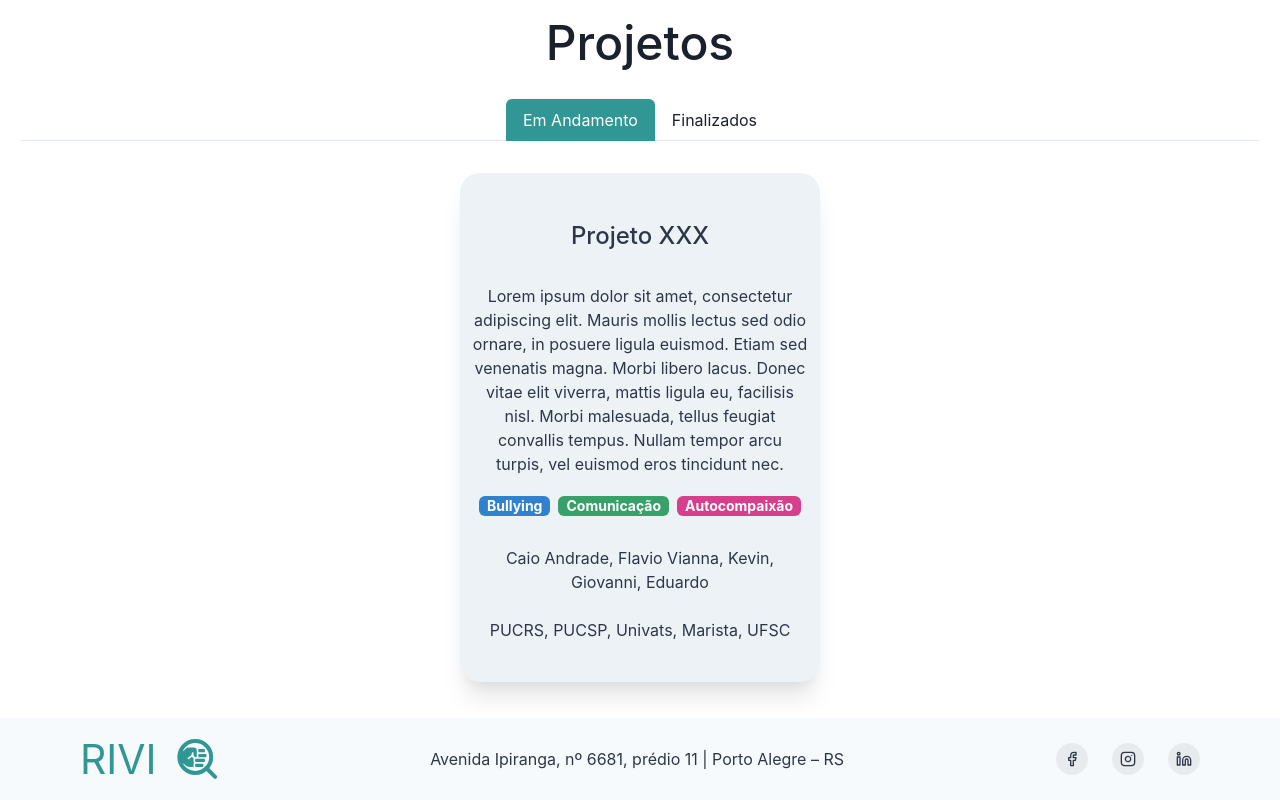
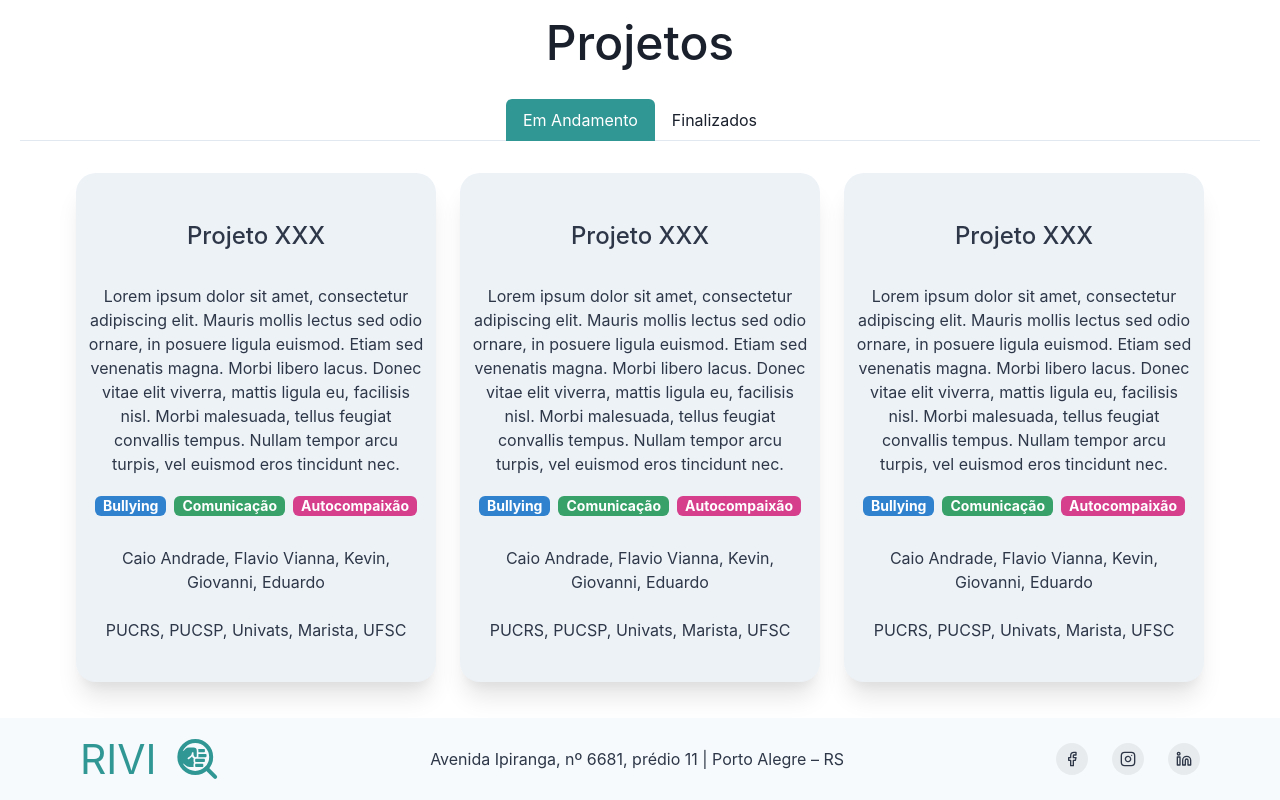
Before and after one commit to ages-rivi/rivi-frontend-js, a Next.js app: page /projetos in a window 1280 px wide. Shown: the part 544-1344 px from the top of the page. Built offline with nearby package versions, Linux system fonts and the light colour scheme.

Commit message:
Adicionado a passagem dos dados para o componente ProjectItem, 3 projetos ativos, 2 projetos finalizados

```diff
--- a/src/components/ProjectCard/index.tsx
+++ b/src/components/ProjectCard/index.tsx
@@ -21,68 +21,14 @@ interface Afiliacoes {
   nome: string;
 }
 
-const PROJECT: Project = {
-  titulo: 'Projeto XXX',
-  description:
-    'Lorem ipsum dolor sit amet, consectetur adipiscing elit. Mauris mollis lectus sed odio ornare, in posuere ligula euismod. Etiam sed venenatis magna. Morbi libero lacus. Donec vitae elit viverra, mattis ligula eu, facilisis nisl. Morbi malesuada, tellus feugiat convallis tempus. Nullam tempor arcu turpis, vel euismod eros tincidunt nec.',
-  tags: [
-    {
-      titulo: 'Bullying',
-      color: 'blue',
-    },
-    {
-      titulo: 'Comunicação',
-      color: 'green',
-    },
-    {
-      titulo: 'Autocompaixão',
-      color: 'pink',
-    },
-  ],
-  pesquisadores: [
-    {
-      nome: 'Caio Andrade',
-    },
-    {
-      nome: 'Flavio Vianna',
-    },
-    {
-      nome: 'Kevin',
-    },
-    {
-      nome: 'Giovanni',
-    },
-    {
-      nome: 'Eduardo',
-    },
-  ],
-  afiliacoes: [
-    {
-      nome: 'PUCRS',
-    },
-    {
-      nome: 'PUCSP',
-    },
-    {
-      nome: 'Univats',
-    },
-    {
-      nome: 'Marista',
-    },
-    {
-      nome: 'UFSC',
-    },
-  ],
-};
-
-function TagsStack(): JSX.Element {
-  if (!PROJECT.tags) {
+function TagsStack({ tags }): JSX.Element {
+  if (!tags) {
     return <Box />;
   }
 
   return (
     <HStack direction="row" justify="center" paddingBottom="24px">
-      {PROJECT.tags.map((sm) => {
+      {tags.map((sm) => {
         return (
           <Tag
             size="sm"
@@ -99,15 +45,15 @@ function TagsStack(): JSX.Element {
   );
 }
 
-function ResearcherStack(): JSX.Element {
-  if (!PROJECT.pesquisadores) {
+function ResearcherStack({ pesquisadores }): JSX.Element {
+  if (!pesquisadores) {
     return <Box />;
   }
 
   return (
     <HStack direction="row" justify="center" paddingBottom="24px">
       <Text>
-        {PROJECT.pesquisadores
+        {pesquisadores
           .map((pesquisador) => {
             return pesquisador.nome;
           })
@@ -118,15 +64,15 @@ function ResearcherStack(): JSX.Element {
   );
 }
 
-function AfiliacoesStack(): JSX.Element {
-  if (!PROJECT.afiliacoes) {
+function AfiliacoesStack({ afiliacoes }): JSX.Element {
+  if (!afiliacoes) {
     return <Box />;
   }
 
   return (
     <HStack direction="row" justify="center" paddingBottom="24px">
       <Text>
-        {PROJECT.afiliacoes
+        {afiliacoes
           .map((afiliacao) => {
             return afiliacao.nome;
           })
@@ -137,7 +83,7 @@ function AfiliacoesStack(): JSX.Element {
   );
 }
 
-function ProjectItem(): JSX.Element {
+function ProjectItem({ project }): JSX.Element {
   return (
     <Box
       borderBottom={1}
@@ -158,10 +104,10 @@ function ProjectItem(): JSX.Element {
         m="auto"
       >
         <Text py="30px" fontWeight="medium" fontSize="2xl">
-          {PROJECT.titulo}
+          {project.titulo}
         </Text>
-        <Text paddingBottom="20px">{PROJECT.description}</Text>
-        <TagsStack />
+        <Text paddingBottom="20px">{project.description}</Text>
+        <TagsStack tags={project.tags} />
       </Flex>
       <Flex
         color="gray.700"
@@ -171,8 +117,8 @@ function ProjectItem(): JSX.Element {
         maxW="300.px"
         m="auto"
       >
-        <ResearcherStack />
-        <AfiliacoesStack />
+        <ResearcherStack pesquisadores={project.pesquisadores} />
+        <AfiliacoesStack afiliacoes={project.afiliacoes} />
       </Flex>
     </Box>
   );
--- a/src/pages/projetos.tsx
+++ b/src/pages/projetos.tsx
@@ -9,7 +9,59 @@ import {
 } from '@chakra-ui/react';
 import ProjectItem from '@components/ProjectCard';
 
-// ToDo: projetos
+const Project = {
+  titulo: 'Projeto XXX',
+  description:
+    'Lorem ipsum dolor sit amet, consectetur adipiscing elit. Mauris mollis lectus sed odio ornare, in posuere ligula euismod. Etiam sed venenatis magna. Morbi libero lacus. Donec vitae elit viverra, mattis ligula eu, facilisis nisl. Morbi malesuada, tellus feugiat convallis tempus. Nullam tempor arcu turpis, vel euismod eros tincidunt nec.',
+  tags: [
+    {
+      titulo: 'Bullying',
+      color: 'blue',
+    },
+    {
+      titulo: 'Comunicação',
+      color: 'green',
+    },
+    {
+      titulo: 'Autocompaixão',
+      color: 'pink',
+    },
+  ],
+  pesquisadores: [
+    {
+      nome: 'Caio Andrade',
+    },
+    {
+      nome: 'Flavio Vianna',
+    },
+    {
+      nome: 'Kevin',
+    },
+    {
+      nome: 'Giovanni',
+    },
+    {
+      nome: 'Eduardo',
+    },
+  ],
+  afiliacoes: [
+    {
+      nome: 'PUCRS',
+    },
+    {
+      nome: 'PUCSP',
+    },
+    {
+      nome: 'Univats',
+    },
+    {
+      nome: 'Marista',
+    },
+    {
+      nome: 'UFSC',
+    },
+  ],
+};
 
 function Projetos(): JSX.Element {
   return (
@@ -63,7 +115,20 @@ function Projetos(): JSX.Element {
         </TabList>
         <TabPanels>
           <TabPanel>
-            <ProjectItem />
+            <Flex
+              align="center"
+              justify="center"
+              direction={{ base: 'column', md: 'row' }}
+              gap={{ base: '2', md: '6' }}
+              w="full"
+            >
+              {/**
+               * projects.filter(project => project.isActive === true).map(project => return <ProjectItem project={Project} />)
+               */}
+              <ProjectItem project={Project} />
+              <ProjectItem project={Project} />
+              <ProjectItem project={Project} />
+            </Flex>
           </TabPanel>
           <TabPanel>
             <Flex
@@ -73,8 +138,11 @@ function Projetos(): JSX.Element {
               gap={{ base: '2', md: '6' }}
               w="full"
             >
-              <ProjectItem />
-              <ProjectItem />
+              {/**
+               * projects.filter(project => project.isActive === false).map(project => return <ProjectItem project={Project} />)
+               */}
+              <ProjectItem project={Project} />
+              <ProjectItem project={Project} />
             </Flex>
           </TabPanel>
         </TabPanels>
```
